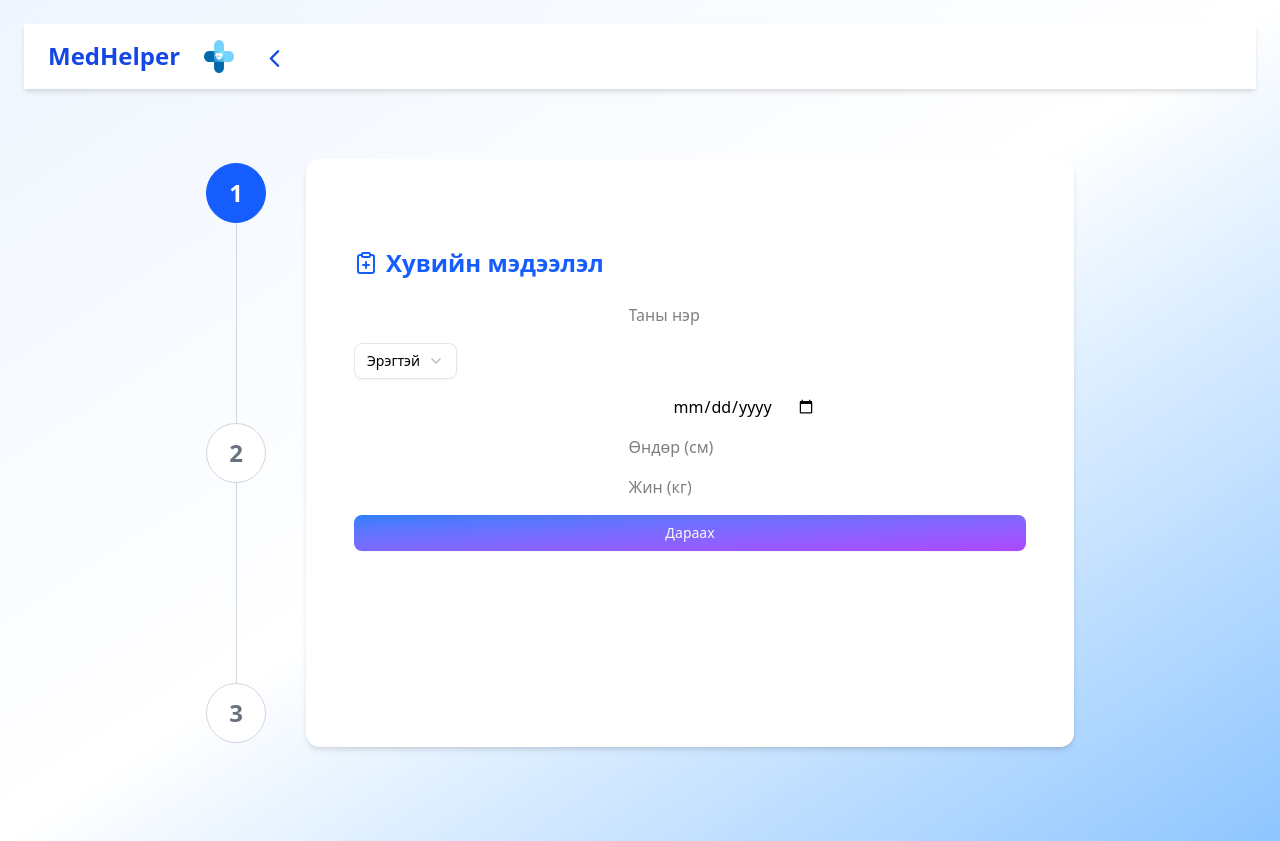
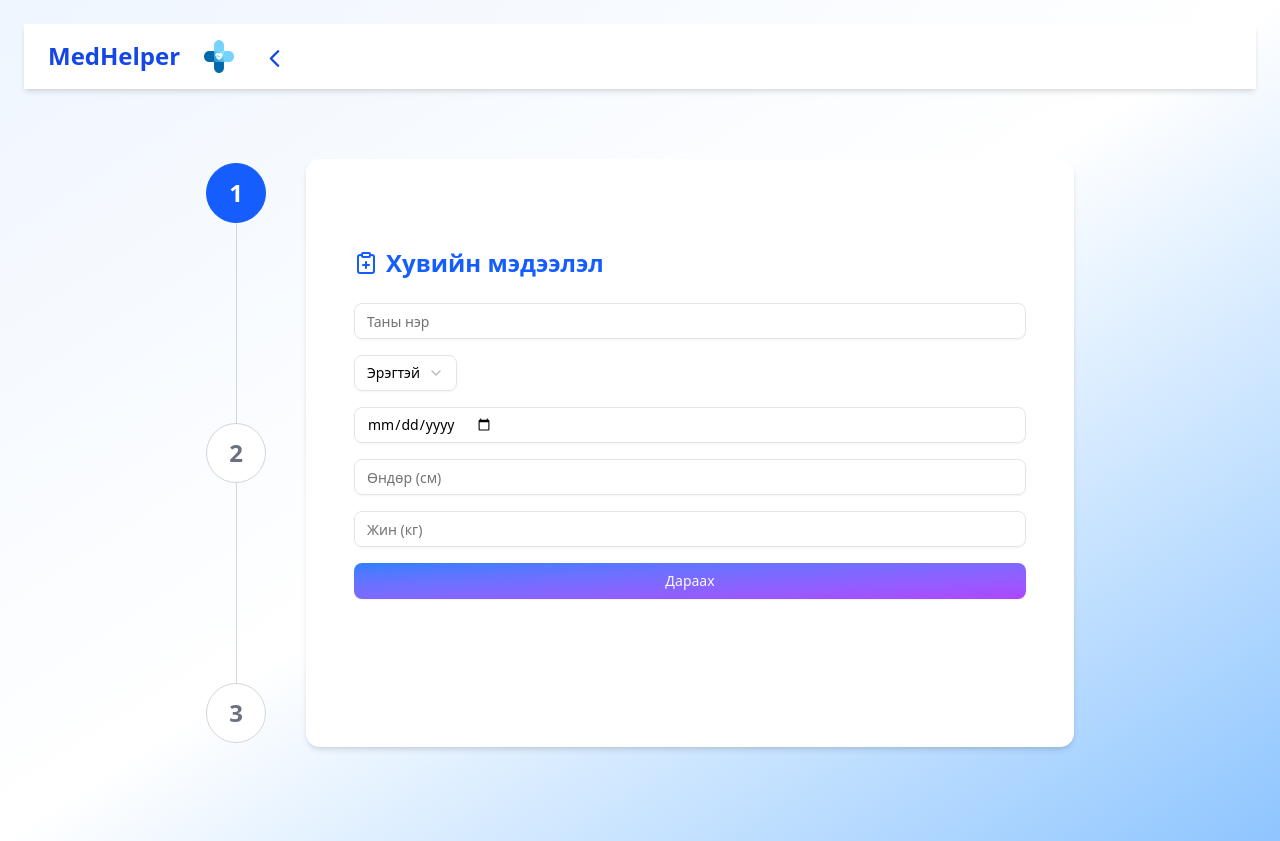
Before and after one commit to Huranu/dev-medhelper, a Next.js app: page /advice in a window 1280 px wide. Built offline with nearby package versions, Linux system fonts and the light colour scheme.

Commit message:
yesuu component dont change pls!!!!!!!

```diff
--- a/components/ui/input.tsx
+++ b/components/ui/input.tsx
@@ -8,7 +8,9 @@ function Input({ className, type, ...props }: React.ComponentProps<"input">) {
       type={type}
       data-slot="input"
       className={cn(
-        " self-center items-center justify-center place-self-center pl-27",
+        "file:text-foreground placeholder:text-muted-foreground selection:bg-primary selection:text-primary-foreground dark:bg-input/30 border-input flex h-9 w-full min-w-0 rounded-md border bg-transparent px-3 py-1 text-base shadow-xs transition-[color,box-shadow] outline-none file:inline-flex file:h-7 file:border-0 file:bg-transparent file:text-sm file:font-medium disabled:pointer-events-none disabled:cursor-not-allowed disabled:opacity-50 md:text-sm",
+        "focus-visible:border-ring focus-visible:ring-ring/50 focus-visible:ring-[3px]",
+        "aria-invalid:ring-destructive/20 dark:aria-invalid:ring-destructive/40 aria-invalid:border-destructive",
         className
       )}
       {...props}
```
